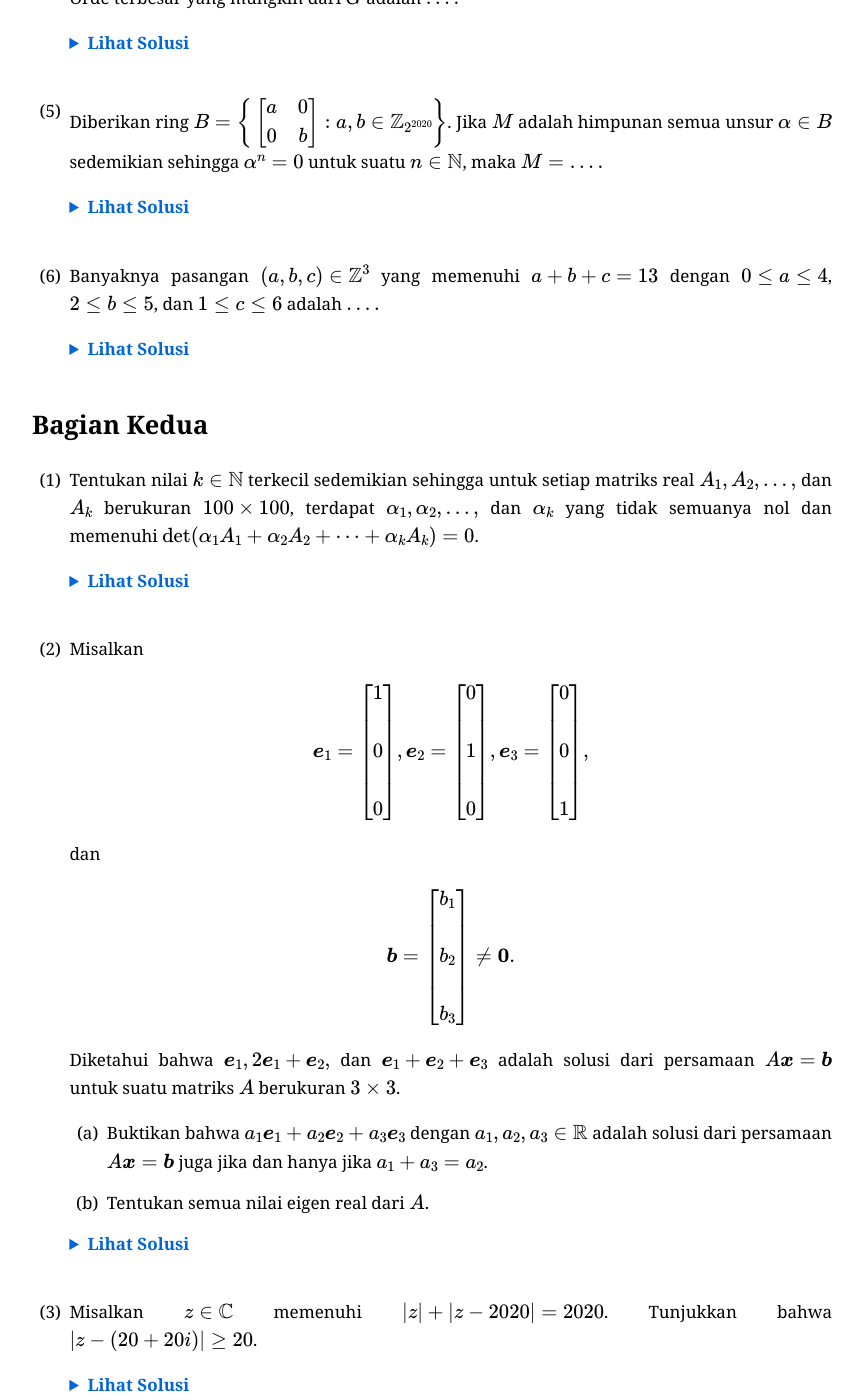
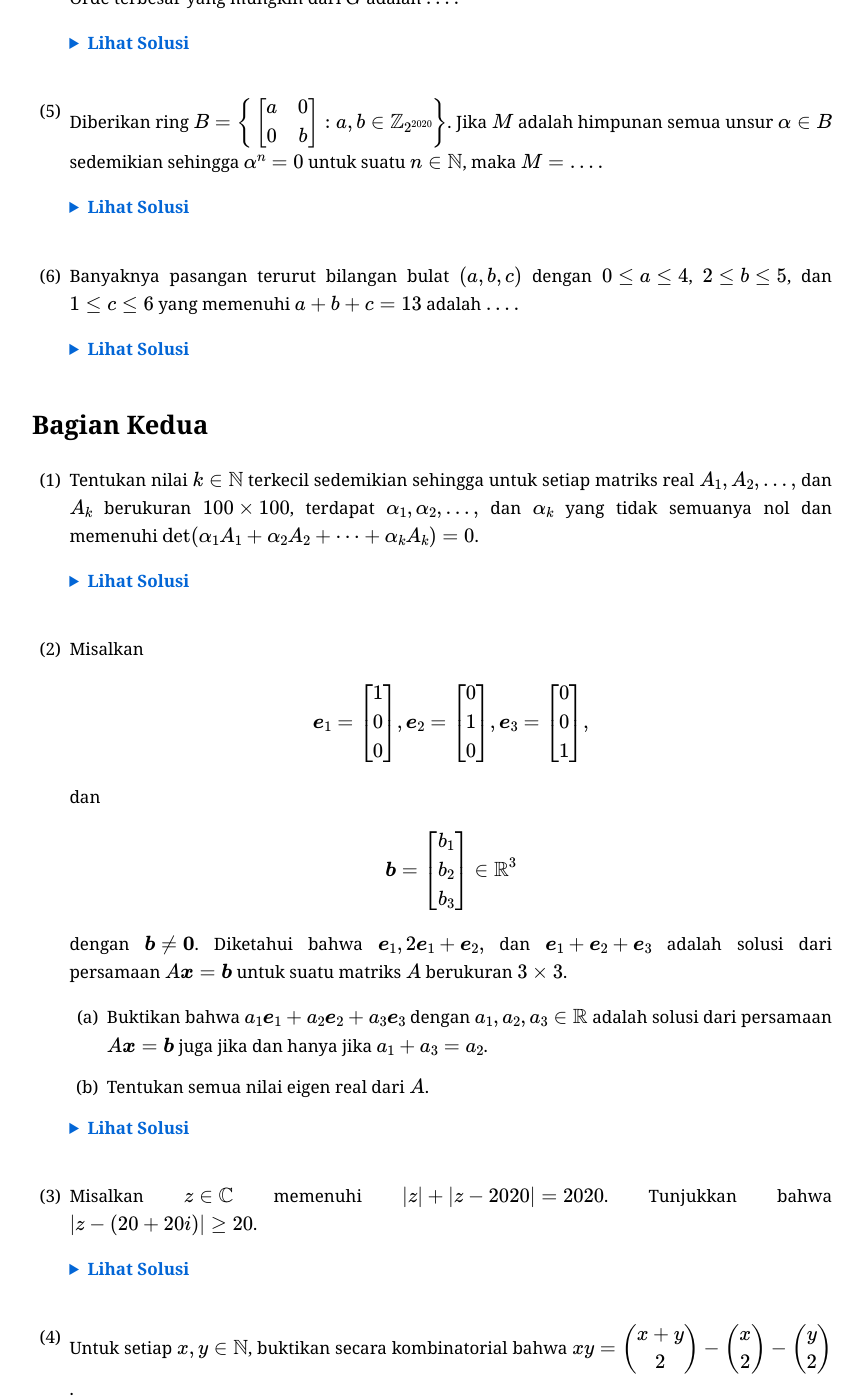
Before and after one commit to calculusgamingindonesia/calculusgamingindonesia.github.io, a Jekyll site: the page built from _posts/2026-07-05-knmipa-pt-wil-mat-20-1.md, in a window 1280 px wide and 1400 px high, scrolled down 829 px. Shown: the whole window, without its empty margins (208-1071 px from the left). Built offline with Jekyll 4.4.1, drawn with Linux system fonts in a browser that asks for light colours; some web fonts are replaced.

Commit message:
Update 2026-07-05-knmipa-pt-wil-mat-20-1.md

```diff
--- a/_posts/2026-07-05-knmipa-pt-wil-mat-20-1.md
+++ b/_posts/2026-07-05-knmipa-pt-wil-mat-20-1.md
@@ -30,7 +30,7 @@
    Solusi diserahkan kepada pembaca sebagai latihan.
    </div></details>
 
-4. Misalkan $g$ adalah grup dengan pembangun $a$ dan $b$ yang memenuhi $a^2=b^2=(ab)^4=e$. Orde terbesar yang mungkin dari $G$ adalah $\dots.$
+4. Misalkan $G$ adalah grup dengan pembangun $a$ dan $b$ yang memenuhi $a^2=b^2=(ab)^4=e$. Orde terbesar yang mungkin dari $G$ adalah $\dots.$
 
    <details><summary>Lihat Solusi</summary><div class="kotak-solusi" markdown="1">
    Solusi diserahkan kepada pembaca sebagai latihan.
@@ -42,7 +42,7 @@
    Solusi diserahkan kepada pembaca sebagai latihan.
    </div></details>
 
-6. Banyaknya pasangan $(a, b, c)\in\mathbb{Z}^3$ yang memenuhi $a+b+c=13$ dengan $0\leq a\leq4$, $2\leq b\leq5$, dan $1\leq c\leq6$ adalah $\dots.$
+6. Banyaknya pasangan terurut bilangan bulat $(a, b, c)$ dengan $0\leq a\leq4$, $2\leq b\leq5$, dan $1\leq c\leq6$ yang memenuhi $a+b+c=13$ adalah $\dots.$
 
    <details><summary>Lihat Solusi</summary><div class="kotak-solusi" markdown="1">
    Solusi diserahkan kepada pembaca sebagai latihan.
@@ -58,13 +58,13 @@
 
 2. Misalkan
 
-   $$\boldsymbol{e}_1=\begin{bmatrix}1\\\\0\\\\0\end{bmatrix}, \boldsymbol{e}_2=\begin{bmatrix}0\\\\1\\\\0\end{bmatrix}, \boldsymbol{e}_3=\begin{bmatrix}0\\\\0\\\\1\end{bmatrix},$$
+   $$\boldsymbol{e}_1=\begin{bmatrix}1\\0\\0\end{bmatrix}, \boldsymbol{e}_2=\begin{bmatrix}0\\1\\0\end{bmatrix}, \boldsymbol{e}_3=\begin{bmatrix}0\\0\\1\end{bmatrix},$$
 
    dan
 
-   $$\boldsymbol{b}=\begin{bmatrix}b_1\\\\b_2\\\\b_3\end{bmatrix}\neq\boldsymbol{0}.$$
+   $$\boldsymbol{b}=\begin{bmatrix}b_1\\b_2\\b_3\end{bmatrix}\in\mathbb{R}^3$$
 
-   Diketahui bahwa $\boldsymbol{e}_1, 2\boldsymbol{e}_1+\boldsymbol{e}_2,$ dan $\boldsymbol{e}_1+\boldsymbol{e}_2+\boldsymbol{e}_3$ adalah solusi dari persamaan $A\boldsymbol{x}=\boldsymbol{b}$ untuk suatu matriks $A$ berukuran $3\times3$.
+   dengan $\boldsymbol{b}\neq\boldsymbol{0}$. Diketahui bahwa $\boldsymbol{e}_1, 2\boldsymbol{e}_1+\boldsymbol{e}_2,$ dan $\boldsymbol{e}_1+\boldsymbol{e}_2+\boldsymbol{e}_3$ adalah solusi dari persamaan $A\boldsymbol{x}=\boldsymbol{b}$ untuk suatu matriks $A$ berukuran $3\times3$.
 
    * (a) Buktikan bahwa $a_1\boldsymbol{e}_1+a_2\boldsymbol{e}_2+a_3\boldsymbol{e}_3$ dengan $a_1, a_2, a_3\in\mathbb{R}$ adalah solusi dari persamaan $A\boldsymbol{x}=\boldsymbol{b}$ juga jika dan hanya jika $a_1+a_3=a_2$.
    * (b) Tentukan semua nilai eigen real dari $A$.
```
